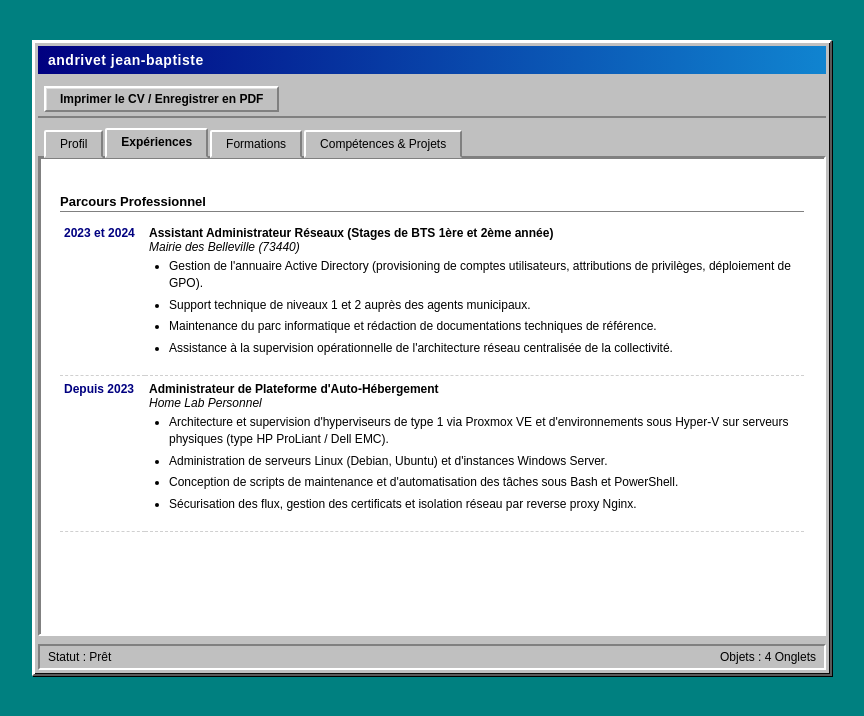
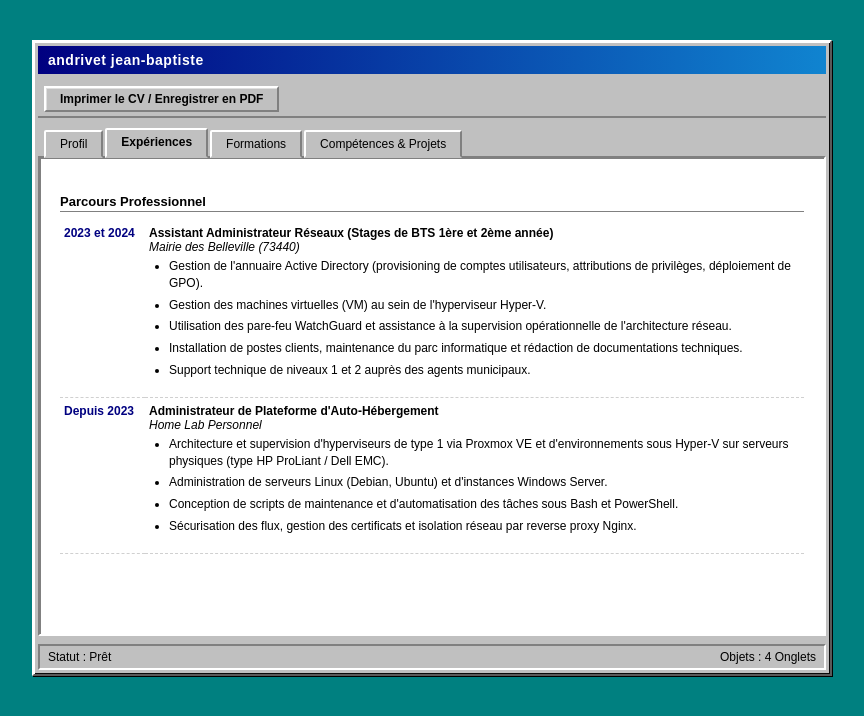
Before and after one commit to jbandrivet/cv, a plain HTML site: page index.html in a window 1280 px wide. Both pictures are taken after a click on the element "Expériences". Shown: the whole page, without its empty margins (208-1072 px from the left). Drawn offline with Linux system fonts and the light colour scheme.

Commit message:
Add Hyper-V, Watchguard, and client installation tasks to Mairie des Belleville internship

```diff
--- a/index.html
+++ b/index.html
@@ -454,9 +454,10 @@
                             <em>Mairie des Belleville (73440)</em>
                             <ul>
                                 <li>Gestion de l'annuaire Active Directory (provisioning de comptes utilisateurs, attributions de privilèges, déploiement de GPO).</li>
+                                <li>Gestion des machines virtuelles (VM) au sein de l'hyperviseur Hyper-V.</li>
+                                <li>Utilisation des pare-feu WatchGuard et assistance à la supervision opérationnelle de l'architecture réseau.</li>
+                                <li>Installation de postes clients, maintenance du parc informatique et rédaction de documentations techniques.</li>
                                 <li>Support technique de niveaux 1 et 2 auprès des agents municipaux.</li>
-                                <li>Maintenance du parc informatique et rédaction de documentations techniques de référence.</li>
-                                <li>Assistance à la supervision opérationnelle de l'architecture réseau centralisée de la collectivité.</li>
                             </ul>
                         </td>
                     </tr>
```
